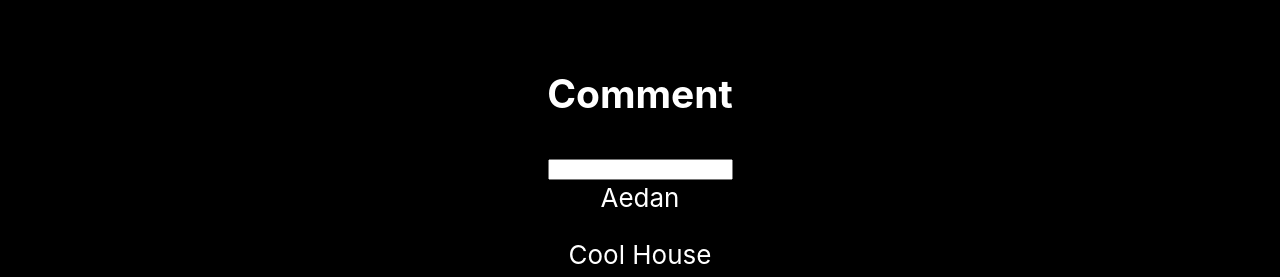
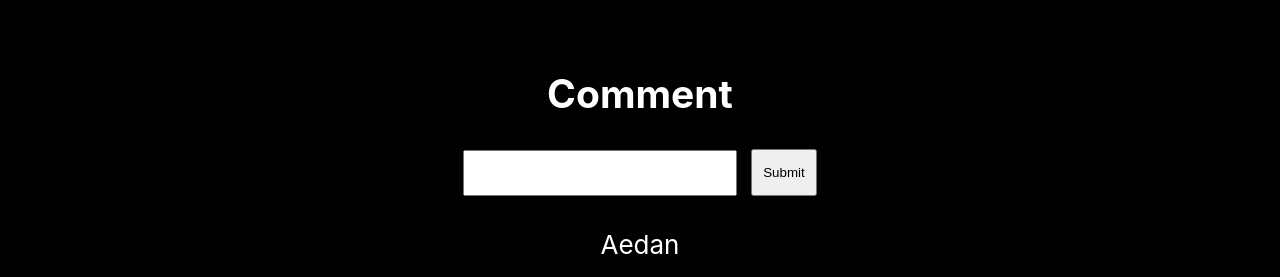
Before and after one commit to ricksonre/MiniHackhaton2020, a React (Create React App) app: page / in a window 1280 px wide. Shown: the part 792-1069 px from the top of the page. Built offline with nearby package versions, Linux system fonts and the light colour scheme; no server answers; the database is empty.

Commit message:
made the text box bigger

```diff
--- a/src/Components/HouseView.js
+++ b/src/Components/HouseView.js
@@ -22,7 +22,8 @@ class HouseView extends Component {
         super(props);
         this.state= {
             comments: null,
-            HousePic: null
+            HousePic: null,
+            value: '',
         }
         //this.state is accessible with this.state.attribute
         //it is settable with this.setState({attribute: value})
@@ -50,21 +51,26 @@ class HouseView extends Component {
     toggleShow = () => {
         this.setState({showHidden: ! this.state.showHidden})
     }
-    addComment = (newComment) => {
+    addComment = () => {
+        const newComment=this.state.value;
         if(newComment.length > 0)
         {
-            const db = this.firebase.firestore()
-            const res = db.collection("house").document('ATwH5pTpJCNcXbUnazXZ').collection("Comments").add({
-                text: newComment,
-                user: this.props.uid
-            });
-            return "";
-        } else
-        {
-            return "Please Enter a comment...";
+            try {
+                const db = this.firebase.firestore()
+                const res = db.collection("house").document('ATwH5pTpJCNcXbUnazXZ').collection("Comments").add({
+                    text: newComment,
+                    user: this.props.user.uid
+                });
+            }
+            catch (e) {
+                console.log(e)
+            }
         }
+    }
 
-
+    handleChange = (event) =>
+    {
+        this.setState({value: event.target.value})
     }
 
     render()
@@ -83,9 +89,13 @@ class HouseView extends Component {
                     <img src = "Avata URL HERE"/>
                     <table>
                         <tr>
-                    <div className={classes.buttonStyle} style={{marginTop: '10em'}} onClick={() => document.getElementById("commentBox").value = this.addComment( document.getElementById("commentBox").value)}>
+                    <div style={{marginTop: '10em'}}>
                         <h2 className={classes.hoverStyle}>Comment</h2>
-                        <input type="text" id="commentBox" name="commentBox"/>
+                        <form onSubmit={this.addComment}>
+                                <input style={{width: '20em', height: '3em'}} type="text" value={this.state.value} onChange={this.handleChange} />
+                            <input type="submit" value="Submit"  style={{height: '3.5em', width: '5em', marginLeft: '1em'}}/>
+                        </form>
+                        <br/>
                     </div>
                         </tr>
                         <tr>
```
